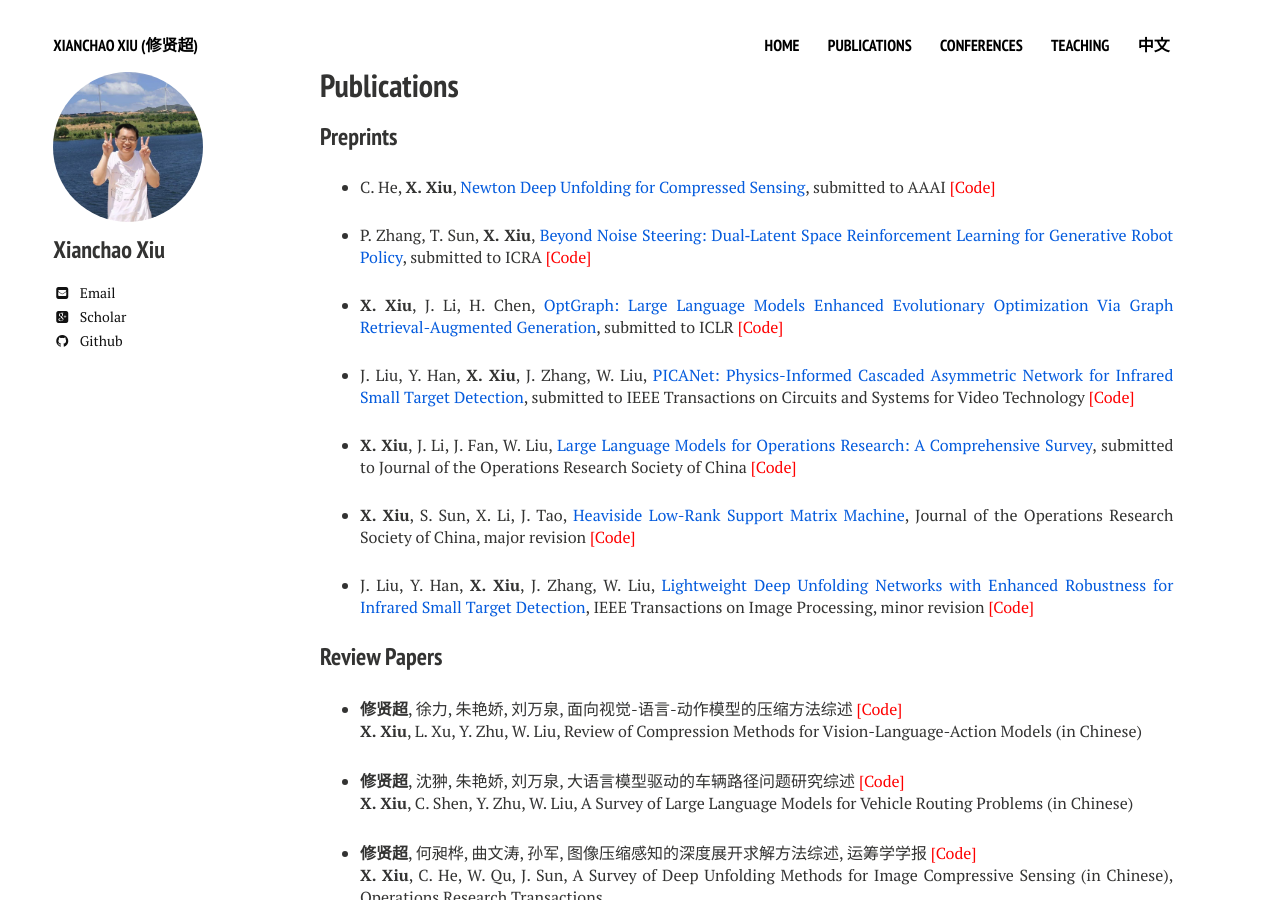
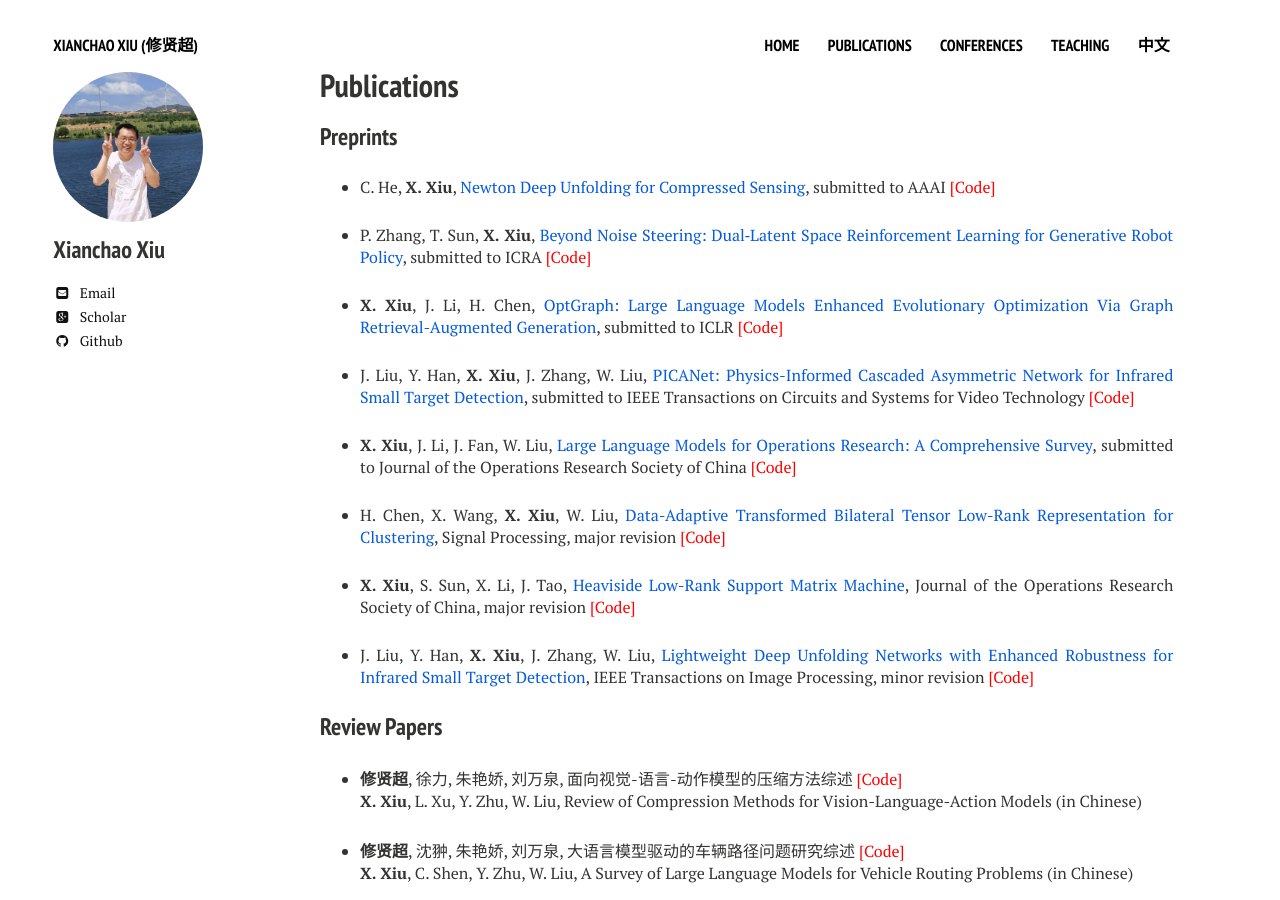
Before and after one commit to xianchaoxiu/xianchaoxiu.github.io, a Jekyll site: the page built from publications/index.md, in a window 1280 px wide and 900 px high. Built offline with Jekyll 4.4.1, drawn with Linux system fonts in a browser that asks for light colours; nearby versions of some CDN libraries.

Commit message:
Update index.md

```diff
--- a/publications/index.md
+++ b/publications/index.md
@@ -19,6 +19,8 @@ share: false
 * J. Liu, Y. Han, <b>X. Xiu</b>, J. Zhang, W. Liu, <a href="https://arxiv.org/abs/2609.07515" class="textlink" target="_blank">PICANet: Physics-Informed Cascaded Asymmetric Network for Infrared Small Target Detection</a>,  submitted to IEEE Transactions on Circuits and Systems for Video Technology <a href="https://github.com/xianchaoxiu/PICANet" class="textlink" target="_blank" style="color: red;">[Code]</a>
 
 * <b>X. Xiu</b>, J. Li, J. Fan, W. Liu, <a href="https://arxiv.org/abs/2605.20849" class="textlink" target="_blank">Large Language Models for Operations Research: A Comprehensive Survey</a>, submitted to Journal of the Operations Research Society of China <a href="https://github.com/xianchaoxiu/LLM4OR" class="textlink" target="_blank" style="color: red;">[Code]</a>
+
+* H. Chen, X. Wang, <b>X. Xiu</b>, W. Liu, <a href="https://arxiv.org/abs/2510.20077" class="textlink" target="_blank">Data-Adaptive Transformed Bilateral Tensor Low-Rank Representation for Clustering</a>, Signal Processing, major revision <a href="https://github.com/xianchaoxiu/TBTLRR" class="textlink" target="_blank" style="color: red;">[Code]</a>
 
 * <b>X. Xiu</b>, S. Sun, X. Li, J. Tao, <a href="https://arxiv.org/pdf/2603.00491" class="textlink" target="_blank">Heaviside Low-Rank Support Matrix Machine</a>, Journal of the Operations Research Society of China, major revision <a href="https://github.com/xianchaoxiu/HL-SMM" class="textlink" target="_blank" style="color: red;">[Code]</a>
 
```
